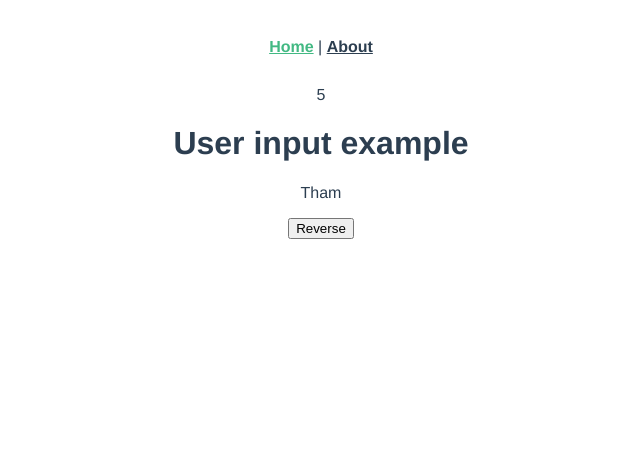
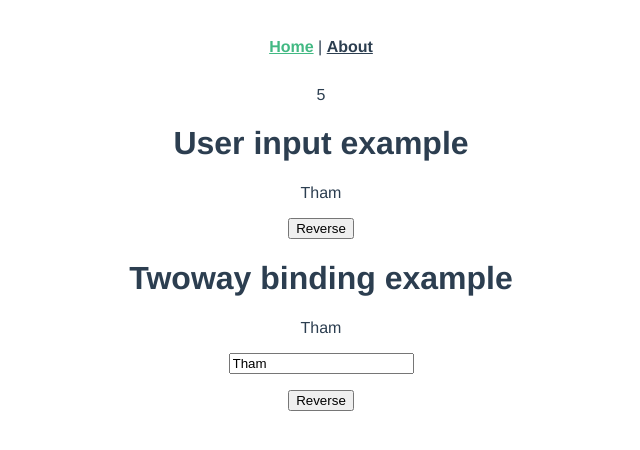
Before and after one commit to zarub2k/vuebar, a Vue app: page / in a window 1280 px wide. Shown: the top 450 px of the page, without its empty margins (319-959 px from the left). Built offline with nearby package versions, Linux system fonts and the light colour scheme.

Commit message:
Twoway binding example

```diff
--- /dev/null
+++ b/src/components/core/TwowayBinding.vue
@@ -0,0 +1,30 @@
+<template>
+  <div>
+    <h1>Twoway binding example</h1>
+    <p> {{ message }}</p>
+    <p><input type="text" v-model="message"></p>
+    <p><button @click="reverse()">Reverse</button></p>
+  </div>
+</template>
+
+<script>
+import { ref } from "vue";
+
+export default {
+  name: "TwowayBinding",
+  setup() {
+    let message = ref("Tham");
+    const reverse = function() {
+      message.value = message.value
+        .split('')
+        .reverse()
+        .join('');
+    };
+
+    return {
+      message,
+      reverse,
+    }
+  },
+}
+</script>
--- a/src/views/Home.vue
+++ b/src/views/Home.vue
@@ -4,6 +4,7 @@
     <!-- <HelloWorld msg="Welcome to Your Vue.js App" /> -->
     <Counter />
     <UserInput />
+    <TwowayBinding />
   </div>
 </template>
 
@@ -12,12 +13,14 @@
 // import HelloWorld from "@/components/HelloWorld";
 import Counter from "@/components/core/Counter.vue";
 import UserInput from "@/components/core/UserInput";
+import TwowayBinding from "@/components/core/TwowayBinding";
 
 export default {
   name: "Home",
   components: {
     Counter,
     UserInput,
+    TwowayBinding,
   },
 };
 </script>
```
